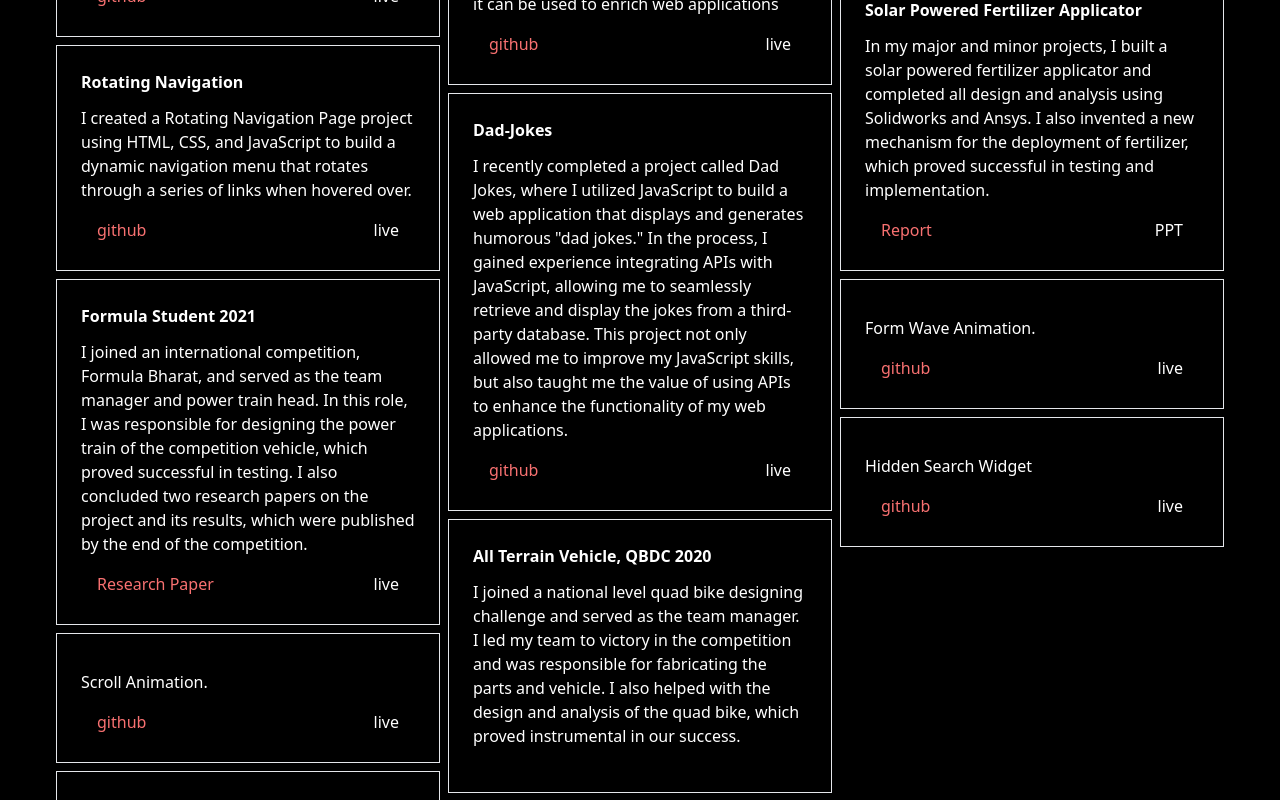
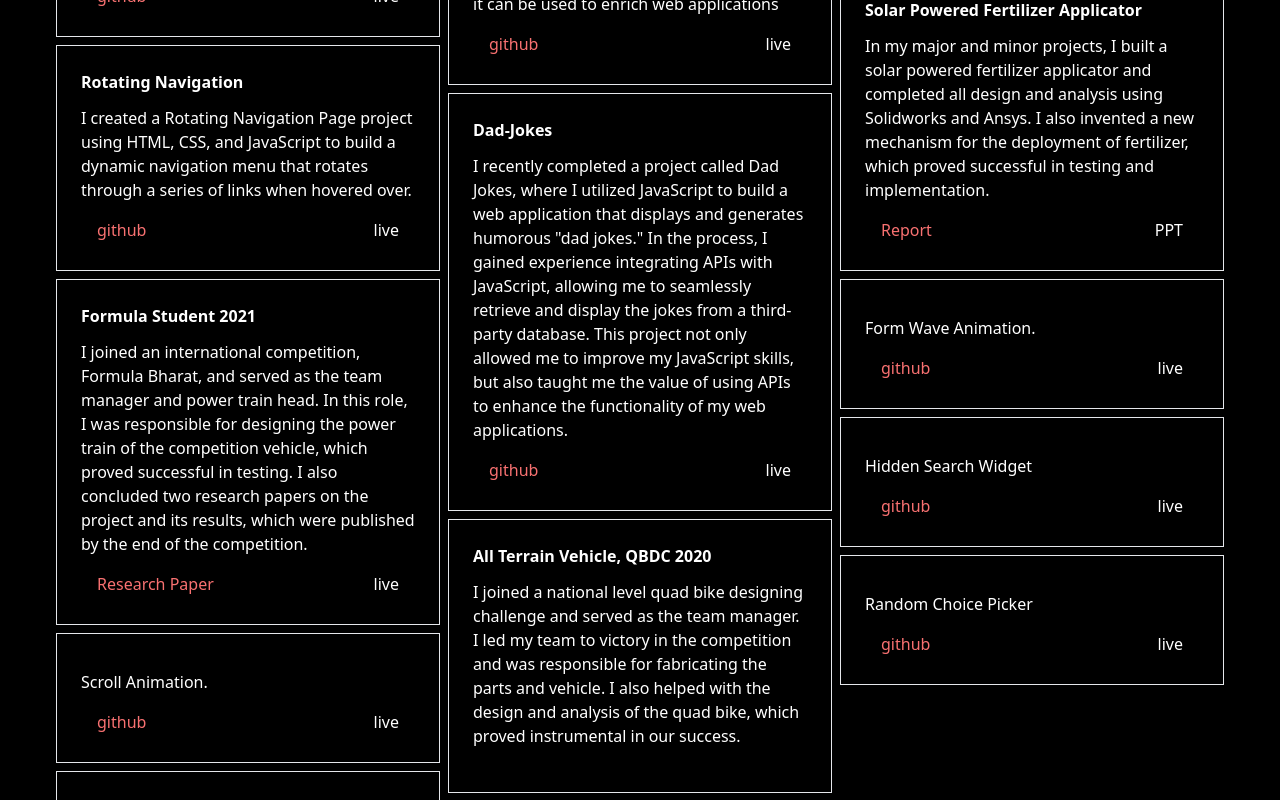
Before and after one commit to shirazhashmi/shirazhashmi.github.io, a React (Create React App) app: page / in a window 1280 px wide. Shown: the part 2000-2800 px from the top of the page. Built offline with nearby package versions, Linux system fonts and the light colour scheme.

Commit message:
FAQ boxes and Random Choise picker added

```diff
--- a/src/components/projects.js
+++ b/src/components/projects.js
@@ -176,6 +176,32 @@ const Projects = () =>{
     }
     ],
     },
+    {
+    text: 'FAQ Boxes',
+    link:[
+    {
+        name: 'github',
+        href: 'https://github.com/shirazhashmi/FAQ-boxes'
+    },
+      {
+        name: 'live',
+        href: 'https://shirazhashmi.github.io/FAQ-boxes'
+    }
+    ],
+    },
+    {
+    text: 'Random Choice Picker',
+    link:[
+    {
+        name: 'github',
+        href: 'https://github.com/shirazhashmi/Random-Choise-Picker'
+    },
+      {
+        name: 'live',
+        href: 'https://shirazhashmi.github.io/Random-Choise-Picker'
+    }
+    ],
+    },
     ]
     let gridCount;
     const [width] = useWindowSize()
```
